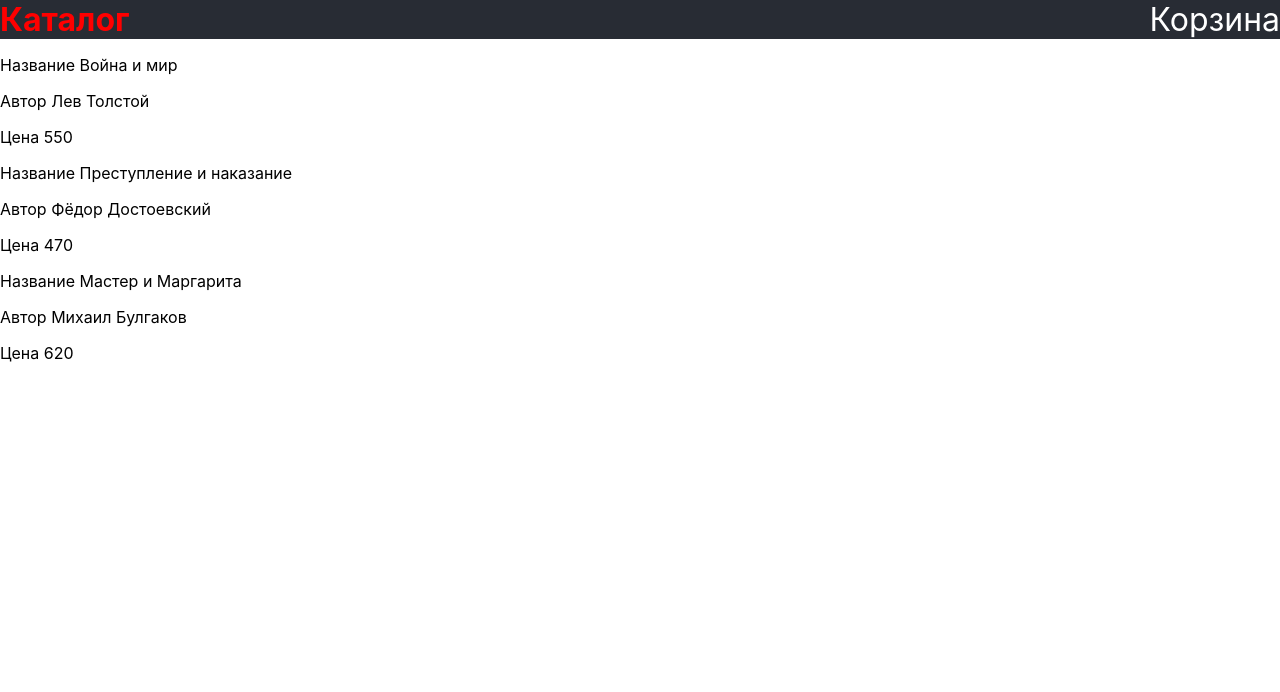
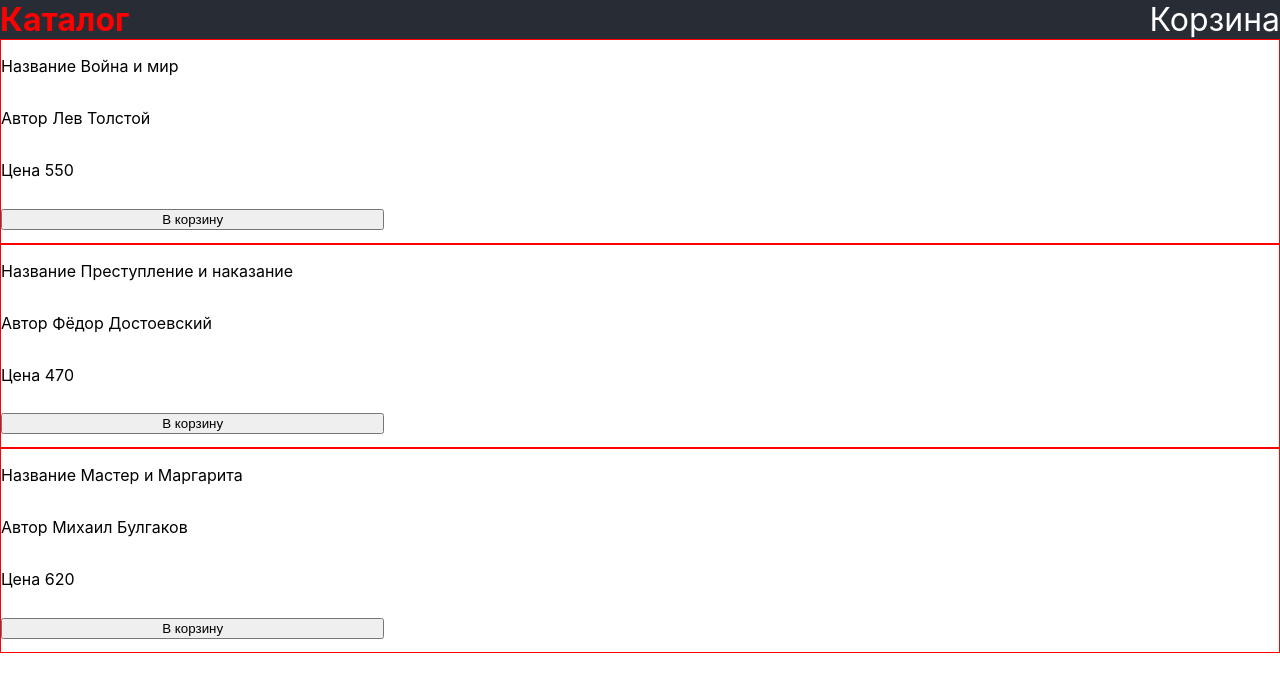
Before and after one commit to Goddue/KalTaLog, a React (Create React App) app in the folder my-app-name/: page / in a window 1280 px wide. Shown: the top 692 px of the page. Built offline with nearby package versions, Linux system fonts and the light colour scheme.

Commit message:
Added to-cart button

```diff
--- a/my-app-name/src/App.css
+++ b/my-app-name/src/App.css
@@ -17,3 +17,15 @@ header {
   color: red;
   text-decoration: none;
 }
+
+.BookCard {
+  border: 1px solid red;
+  display: flex;
+  flex-direction: column;
+}
+
+button {
+  width: 30%;
+  margin-top: 1%;
+  margin-bottom: 1%;
+}
--- a/my-app-name/src/Catalog.js
+++ b/my-app-name/src/Catalog.js
@@ -39,6 +39,7 @@ function BookCard(props) {
       <p>Название { props.name }</p>
       <p>Автор { props.author }</p>
       <p>Цена { props.price }</p>
+      <button>В корзину</button>
     </div>
   )
 }
```
